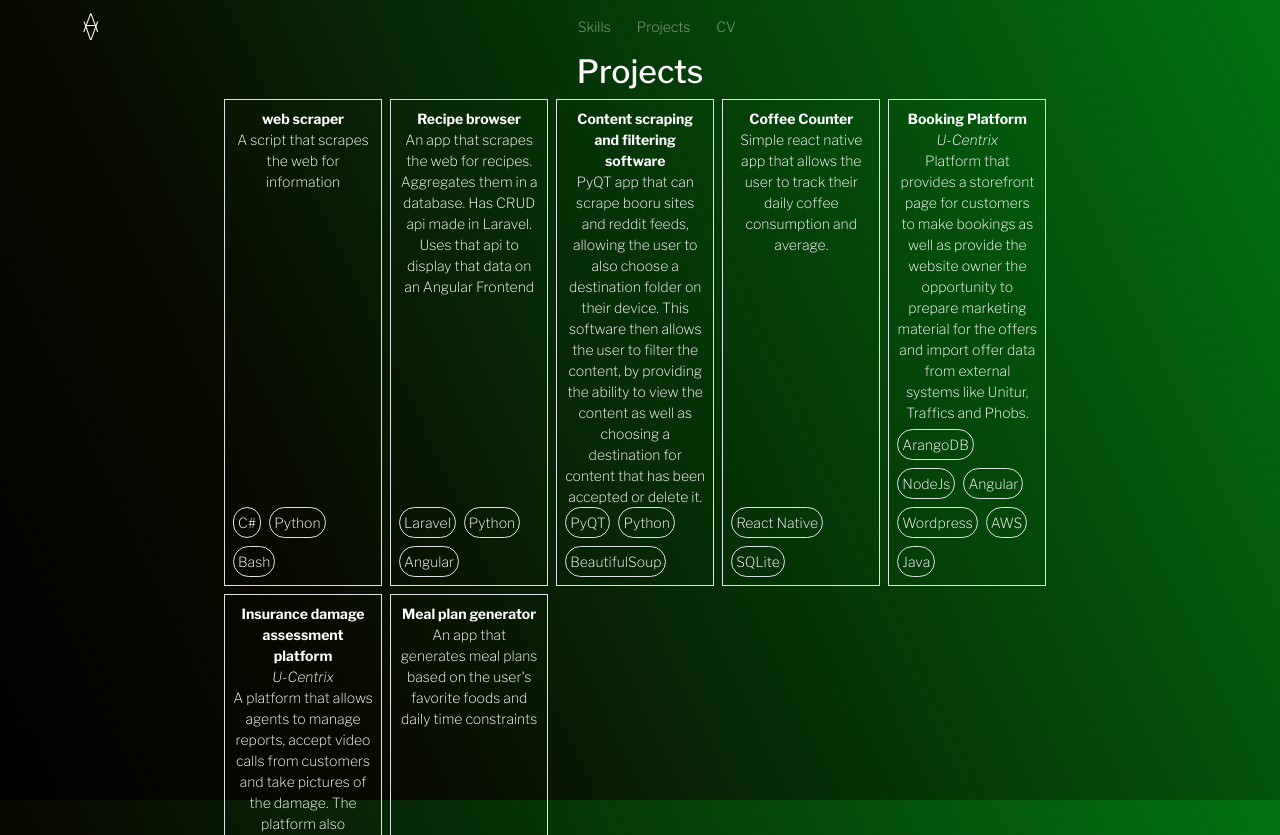
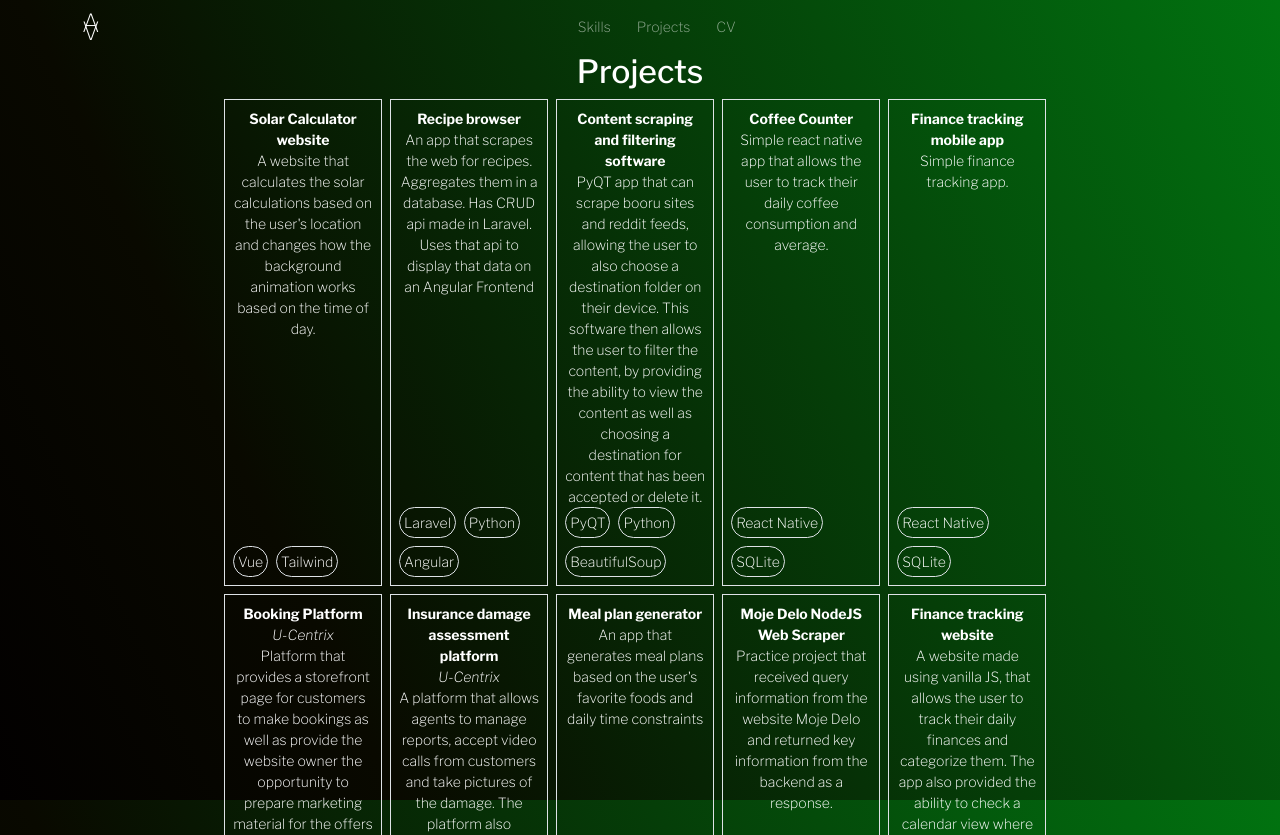
Before and after one commit to AlenVeselic/Angular-Portfolio, an Angular app: page /projects in a window 1280 px wide. Built offline with nearby package versions, Linux system fonts and the light colour scheme.

Commit message:
Add more projects

```diff
--- a/src/app/projects/projects.component.ts
+++ b/src/app/projects/projects.component.ts
@@ -2,12 +2,12 @@ import { Component } from '@angular/core';
 import { ProjectComponent } from './project/project.component';
 import { CommonModule, NgFor } from '@angular/common';
 
-interface Project{
-  title: string,
-  summary: string,
-  tags: string[],
-  personal: boolean,
-  company?: string
+interface Project {
+  title: string;
+  summary: string;
+  tags: string[];
+  personal: boolean;
+  company?: string;
 }
 
 @Component({
@@ -21,9 +21,10 @@ interface Project{
 export class ProjectsComponent {
   public projectArray: Project[] = [
     {
-      title: 'web scraper',
-      summary: 'A script that scrapes the web for information',
-      tags: ['C#', 'Python', 'Bash'],
+      title: 'Solar Calculator website',
+      summary:
+        "A website that calculates the solar calculations based on the user's location and changes how the background animation works based on the time of day.",
+      tags: ['Vue', 'Tailwind'],
       personal: true,
     },
     {
@@ -45,30 +46,61 @@ export class ProjectsComponent {
     },
     {
       title: 'Coffee Counter',
-      summary: 'Simple react native app that allows the user to track their daily coffee consumption and average.',
-      tags: ['React Native', "SQLite"],
-      personal: true
+      summary:
+        'Simple react native app that allows the user to track their daily coffee consumption and average.',
+      tags: ['React Native', 'SQLite'],
+      personal: true,
+    },
+    {
+      title: 'Finance tracking mobile app',
+      summary: 'Simple finance tracking app.',
+      tags: ['React Native', 'SQLite'],
+      personal: true,
     },
     {
       title: 'Booking Platform',
-      summary: "Platform that provides a storefront page for customers to make bookings as well as provide the website owner the opportunity to prepare marketing material for the offers and import offer data from external systems like Unitur, Traffics and Phobs.",
+      summary:
+        'Platform that provides a storefront page for customers to make bookings as well as provide the website owner the opportunity to prepare marketing material for the offers and import offer data from external systems like Unitur, Traffics and Phobs.',
       tags: ['ArangoDB', 'NodeJs', 'Angular', 'Wordpress', 'AWS', 'Java'],
       personal: false,
-      company: "U-Centrix"
-
+      company: 'U-Centrix',
     },
     {
       title: 'Insurance damage assessment platform',
-      summary: "A platform that allows agents to manage reports, accept video calls from customers and take pictures of the damage. The platform also provides a way to generate reports and send them to the agent's email, download it or export to a third party system.",
+      summary:
+        "A platform that allows agents to manage reports, accept video calls from customers and take pictures of the damage. The platform also provides a way to generate reports and send them to the agent's email, download it or export to a third party system.",
       tags: ['NodeJs', 'Angular', 'AWS', 'PWA'],
       personal: false,
-      company: "U-Centrix"
+      company: 'U-Centrix',
     },
     {
       title: 'Meal plan generator',
-    summary: 'An app that generates meal plans based on the user\'s favorite foods and daily time constraints',
-    tags: ['Python', 'TKInter', 'Shelf'],
-    personal: true
-    }
+      summary:
+        "An app that generates meal plans based on the user's favorite foods and daily time constraints",
+      tags: ['Python', 'TKInter', 'Shelf'],
+      personal: true,
+    },
+    {
+      title: 'Moje Delo NodeJS Web Scraper',
+      summary:
+        'Practice project that received query information from the website Moje Delo and returned key information from the backend as a response.',
+      tags: ['Python', 'BeautifulSoup', 'NodeJS'],
+      personal: true,
+    },
+    {
+      title: 'Finance tracking website',
+      summary:
+        'A website made using vanilla JS, that allows the user to track their daily finances and categorize them. The app also provided the ability to check a calendar view where days were painted by the dominant spending category of that day. Storage handled with LocalStorage.',
+      tags: ['JavaScript', 'HTML', 'CSS'],
+      personal: true,
+    },
+    {
+      title: 'E-Računi Stock Management Wordpress Plugin',
+      summary:
+        'A plugin that ties together the E-Računi API with a Wordpress website. Using the data provided from the API it sets up custom fields in ACF and creates articles in E-Commerce, then updates existing articles with their new stock values.',
+      tags: ['ACF', 'E-Commerce', 'PHP', 'Wordpress Plugins', 'E-Računi'],
+      personal: false,
+      company: 'U-Centrix',
+    },
   ];
 }
```
